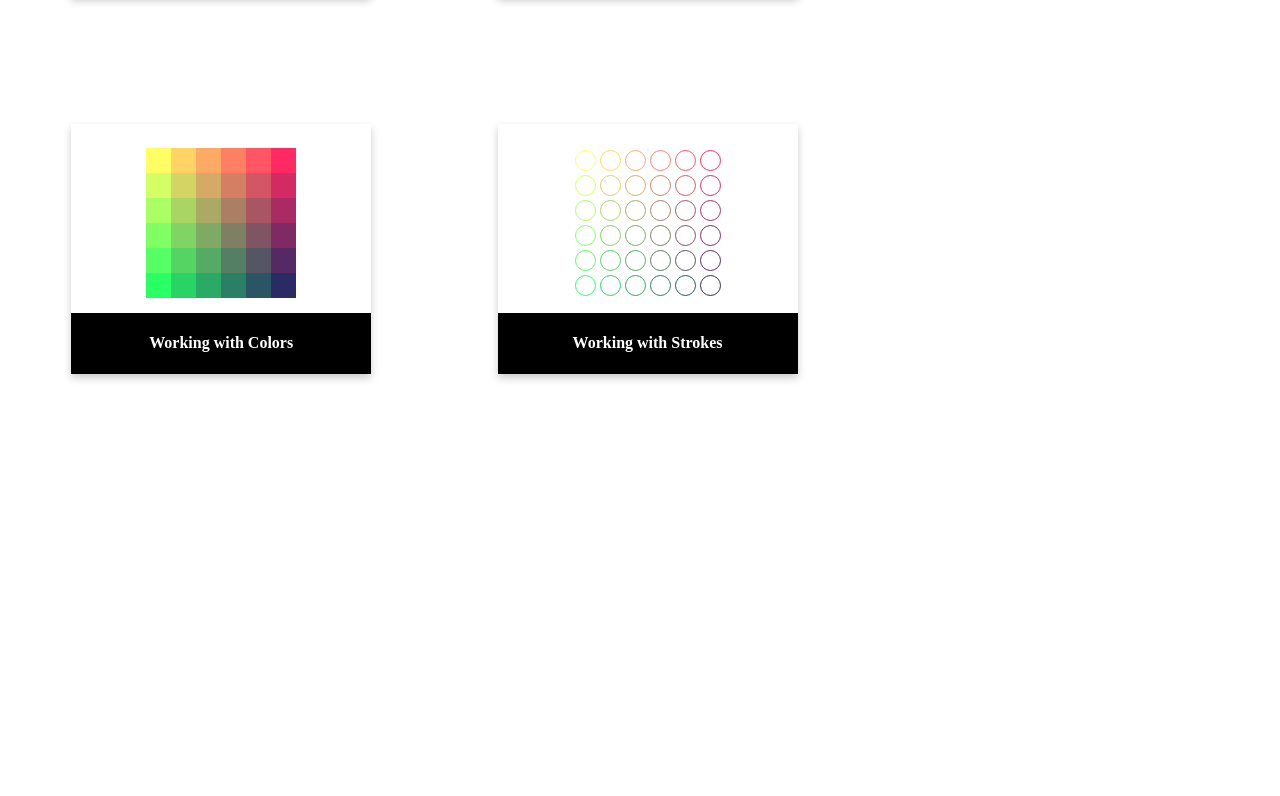
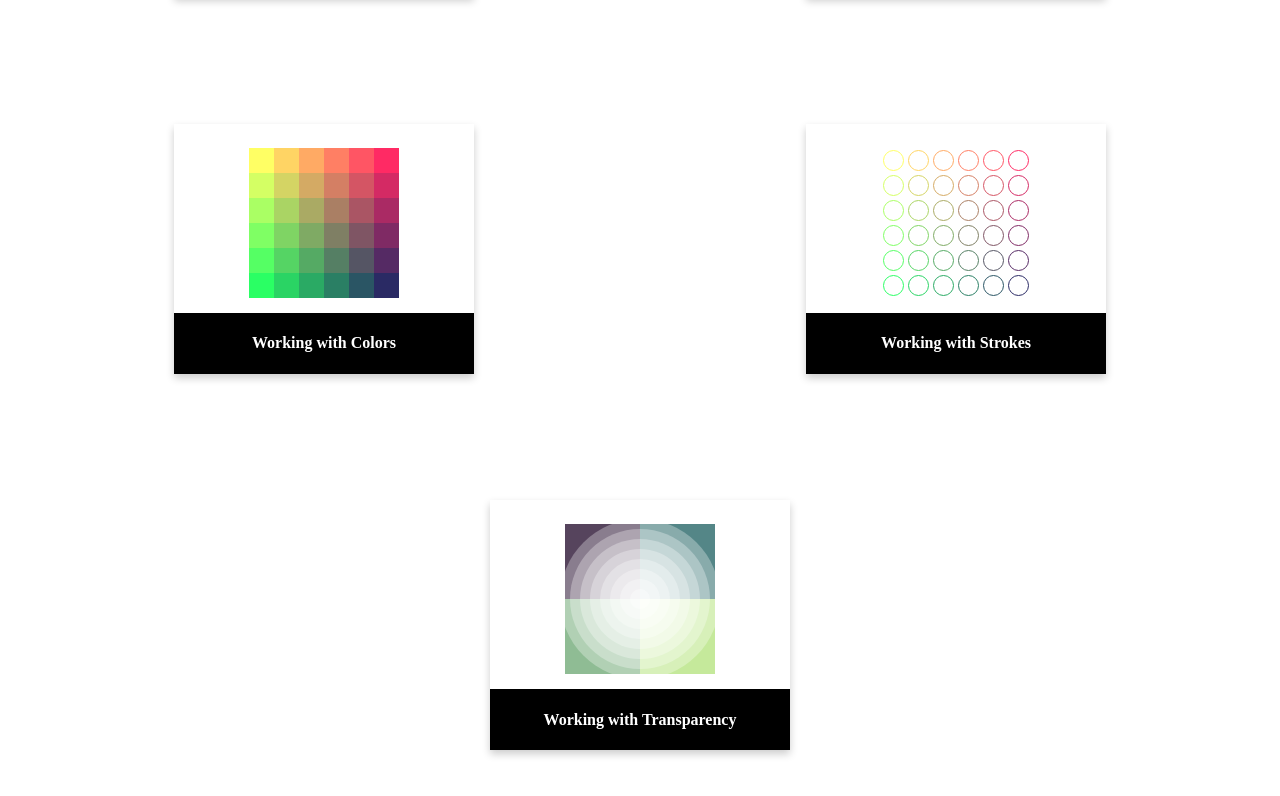
Before and after one commit to EloK6/Canvas-Test, a plain HTML site: page index.html in a window 1280 px wide. Shown: the part 324-1120 px from the top of the page. Before the commit the page ends 800 px from the top, so only its background shows below. Drawn offline with Linux system fonts and the light colour scheme.

Commit message:
Transparency

```diff
--- a/app.js
+++ b/app.js
@@ -13,7 +13,6 @@ function pencil() {
     ctx.stroke();
   }
 }
-
 pencil();
 
 function draw() {
@@ -143,7 +142,6 @@ function draw() {
     ctx.stroke();
   }
 }
-
 draw();
 
 function colors() {
@@ -157,7 +155,6 @@ function colors() {
     }
   }
 }
-
 colors();
 
 function strokes() {
@@ -173,5 +170,29 @@ function strokes() {
     }
   }
 }
+strokes();
 
-strokes();
+function transparency() {
+  var ctx = document.getElementById("transparency").getContext("2d");
+  //Background
+  ctx.fillStyle = "#56445D";
+  ctx.fillRect(0, 0, 75, 75);
+  ctx.fillStyle = "#548687";
+  ctx.fillRect(75, 0, 75, 75);
+  ctx.fillStyle = "#8FBC94";
+  ctx.fillRect(0, 75, 75, 75);
+  ctx.fillStyle = "#C5E99B";
+  ctx.fillRect(75, 75, 75, 75);
+  ctx.fillStyle = "#FFF";
+
+  // Set transparency value
+  ctx.globalAlpha = 0.3;
+
+  // Draw semi transparent circles
+  for (i = 0; i < 8; i++) {
+    ctx.beginPath();
+    ctx.arc(75, 75, 10 + 10 * i, 0, Math.PI * 2, true);
+    ctx.fill();
+  }
+}
+transparency();
--- a/index.html
+++ b/index.html
@@ -32,6 +32,12 @@
           <h4>Working with Strokes</h4>
         </div>
       </div>
+      <div class="card">
+        <canvas id="transparency" width="150px" height="150px"></canvas>
+        <div class="content">
+          <h4>Working with Transparency</h4>
+        </div>
+      </div>
     </div>
 
     <script src="app.js"></script>
--- a/style.css
+++ b/style.css
@@ -1,7 +1,8 @@
 #container {
   display: flex;
   flex-direction: row;
-  align-items: space-around;
+  justify-content: space-around;
+  align-items: center;
   flex-wrap: wrap;
 }
 
```
